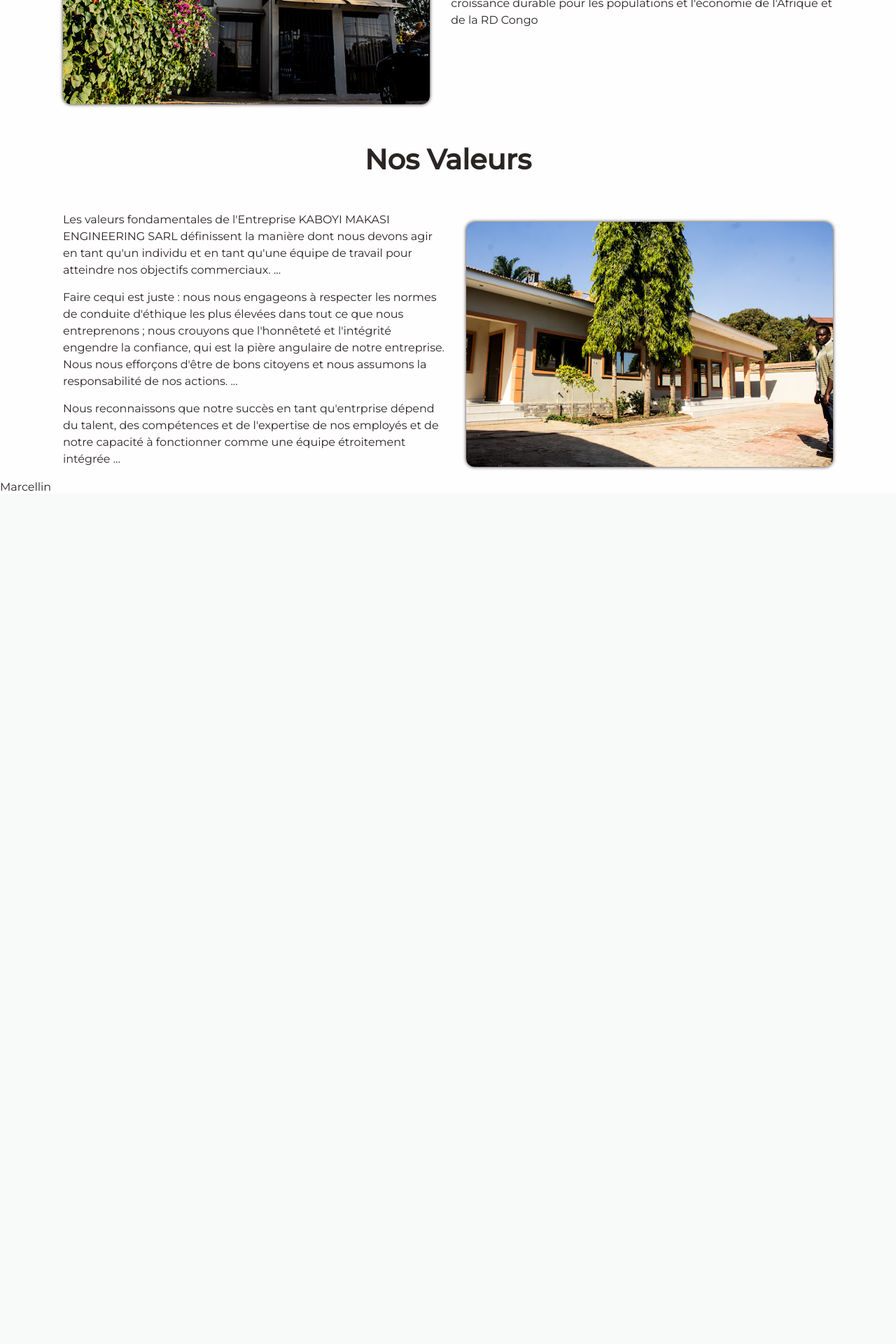
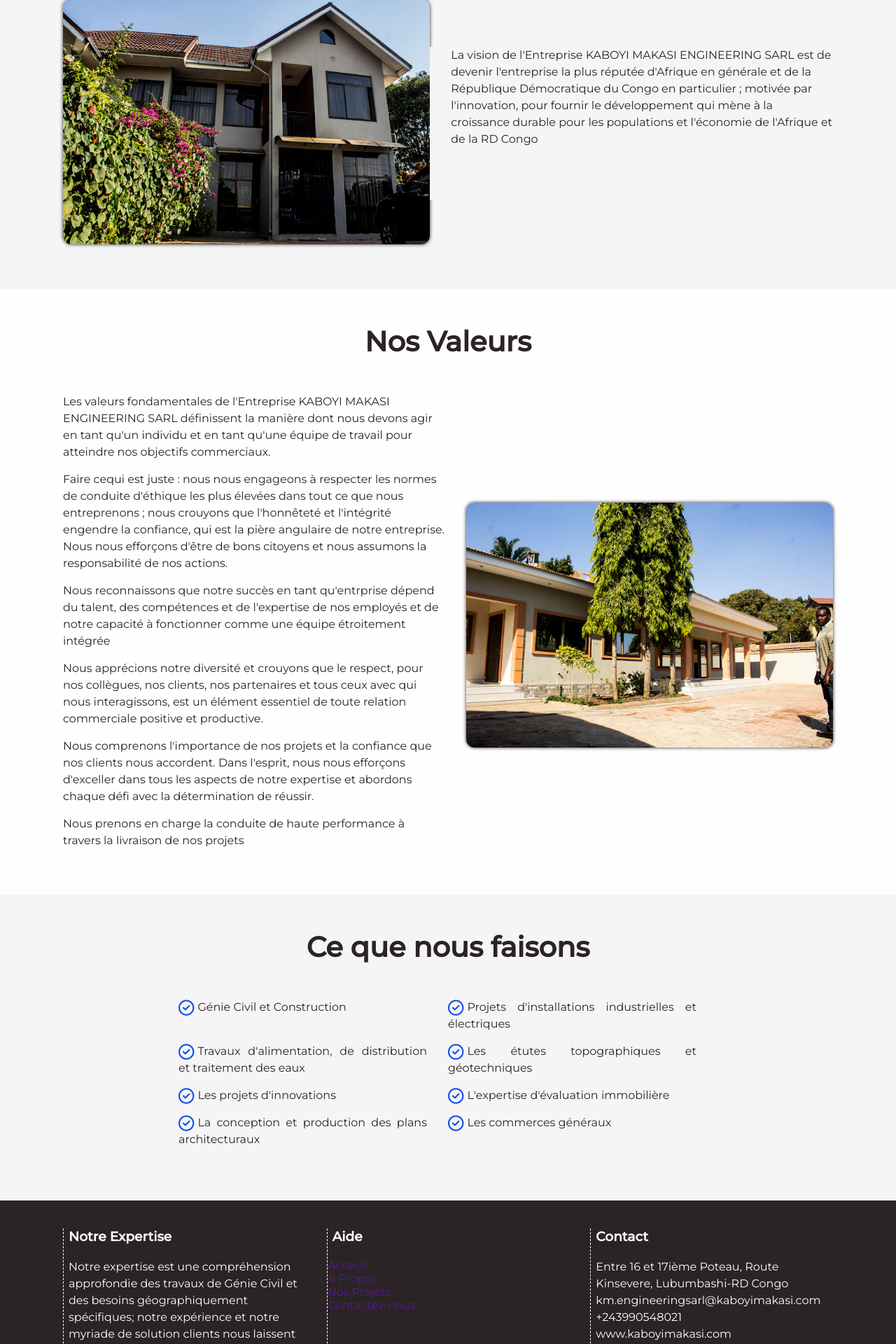
Before and after one commit to MarcellinMweze/site-kaboyimakasi, a PHP site: page / in a window 1280 px wide. Shown: the part 1760-3680 px from the top of the page at 70% size. Before the commit the page ends 2461 px from the top, so only its background shows below. Run offline with PHP 8.4, Linux system fonts and the light colour scheme.

Commit message:
Ajout éléments à propos

```diff
--- a/index.php
+++ b/index.php
@@ -32,7 +32,7 @@
                 <div class="liens">
                     <ul>
                         <li><a href="">Acceuil</a></li>
-                        <li><a href="">A props</a></li>
+                        <li><a href="">A propos</a></li>
                         <li><a href="">Nos Projets</a></li>
                         <li><a href="">Contactez-nous</a></li>
                     </ul>
@@ -51,10 +51,10 @@
                 </div>
             </div>
         </div>
-        <div class="apropos">
+        <div class="apercu">
             <div class="section">
-                <div class="contener-apropos">
                 <h2>Aperçu</h2>
+                <div class="contener-apercu">
                     <div class="contener-apercu">
                         <div class="apercu">
                             <p>L'entreprise KABOYI MAKASI ENGINEERING SARL est une entreprise de construction dédiée à tous types de travaux publics tel que les travaux routiers, le terrassement, les études topographiques et géotchniques, le génie civil, les travaux de nettoyages (cleaning), h'hydraulique, les bâtiments, l'électricité, les ponts et chaussées, la protection de l'environnement, l'approvisionnement en eau potable et assainissement, l'hurbanisme et aménagement du territoire, etc</p>
@@ -65,6 +65,12 @@
                             <img src="./images/station2.jpg" alt="Photo d'une Station">
                         </div>
                     </div>
+                </div>
+            </div>
+        </div>
+        <div class="vision">
+            <div class="contener-vision">
+                <div class="section">
                     <h2>Notre Vision</h2>
                     <div class="contener-vision">
                         <div class="imgapropos">
@@ -74,6 +80,11 @@
                             <p>La vision de l'Entreprise KABOYI MAKASI ENGINEERING SARL est de devenir l'entreprise la plus réputée d'Afrique en générale et de la République Démocratique du Congo en particulier ; motivée par l'innovation, pour fournir le développement qui mène à la croissance durable pour les populations et l'économie de l'Afrique et de la RD Congo</p>
                         </div>
                     </div>
+                </div>
+            </div>
+        </div>
+        <div class="nosvaleurs">
+            <div class="section">
                 <h2>Nos Valeurs</h2>
                 <div class="contener-valeur">
                     <div class="valeur">
@@ -90,10 +101,45 @@
                 </div>
             </div>
         </div>
+        <div class="domaine">
+            <div class="section">
+                <h2>Ce que nous faisons</h2>
+                <div class="faire">
+                    <p><i class="fa-regular fa-circle-check"></i>Génie Civil et Construction</p>
+                    <p><i class="fa-regular fa-circle-check"></i>Projets d'installations industrielles et électriques</p>
+                    <p><i class="fa-regular fa-circle-check"></i>Travaux d'alimentation, de distribution et traitement des eaux</p>
+                    <p><i class="fa-regular fa-circle-check"></i>Les étutes topographiques et géotechniques</p>
+                    <p><i class="fa-regular fa-circle-check"></i>Les projets d'innovations</p>
+                    <p><i class="fa-regular fa-circle-check"></i>L'expertise d'évaluation immobilière</p>
+                    <p><i class="fa-regular fa-circle-check"></i>La conception et production des plans architecturaux</p>
+                    <p><i class="fa-regular fa-circle-check"></i>Les commerces généraux</p>
+                </div>
+            </div>
         </div>
         <div class="footer">
-            <div class="footer-contener">
-                <p>Marcellin</p>
+            <div class="section">
+                <div class="contener-footer">
+                    <div class="expertise">
+                        <h3>Notre Expertise</h3>
+                        <p>Notre expertise est une compréhension approfondie des travaux de Génie Civil et des besoins géographiquement spécifiques; notre expérience et notre myriade de solution clients nous laissent dans une position unique pour devenir la première société de Génie Civil et de Construction de la région.</p>
+                    </div>
+                    <div class="aide">
+                        <h3>Aide</h3>
+                        <ul>
+                            <li><a href="">Acceuil</a></li>
+                            <li><a href="">A Propos</a></li>
+                            <li><a href="">Nos Projets</a></li>
+                            <li><a href="">Contactez-nous</a></i>
+                        </ul>
+                    </div>
+                    <div class="contact">
+                        <h3>Contact</h3>
+                        <p>Entre 16 et 17ième Poteau, Route Kinsevere, Lubumbashi-RD Congo</p>
+                        <p>km.engineeringsarl@kaboyimakasi.com</p>
+                        <p>+243990548021</p>
+                        <p>www.kaboyimakasi.com</p>
+                    </div>
+                </div>
             </div>
         </div>
     </main>
--- a/style.css
+++ b/style.css
@@ -16,7 +16,7 @@
   --ecrit: #fefefe;
   --background1: #36494e;
   --background2: #2b2424;
-  --background3: #e8eddf;
+  --background3: whitesmoke;
   --rouge: #804141;
   --btn: #1d77d1ef;
   --btnhover: #114be9;
@@ -24,7 +24,7 @@
   /* Les variables pour couper le long paragraphe de la section apropos contener valeur */
 
   --line-h: 24px;
-  --ntn-line-valeur: 16;
+  --ntn-line-valeur: 18;
 }
 
 body {
@@ -111,7 +111,6 @@ body {
 /* Style de la Section navbar */
 .navbar {
   box-shadow: 0px 0px 5px var(--background3);
-  /* margin-bottom: 5px; */
   position: sticky;
   top: 50px;
 }
@@ -174,7 +173,7 @@ body {
   color: var(--background3);
   font-size: 3rem;
   background: var(--rouge);
-  padding: 0 5px;
+  padding: 0 5px 0 9px;
 }
 
 .presentation .section .imgbatiment img {
@@ -189,49 +188,107 @@ body {
 
 /* Style de la partie A propos */
 
-.contener-apropos h2 {
+.vision,
+.domaine {
+  background: var(--background3);
+  padding-bottom: 60px;
+}
+
+.apercu {
+  margin-bottom: 40px;
+}
+
+.apercu h2,
+.vision h2,
+.nosvaleurs h2,
+.domaine h2 {
   margin: 50px 0;
   text-align: center;
   font-size: 2.5rem;
 }
 
-.contener-apropos p {
+.domaine h2 {
+  padding-top: 50px;
+}
+
+.apercu p,
+.vision p,
+.nosvaleurs p,
+.domaine .faire p {
   margin: 0px 30px 15px 0;
   line-height: 24px;
 }
 
-.contener-apropos .contener-vision p {
+.vision p {
   margin: 0px 0px 15px 30px;
 }
 
-.contener-apropos .imgapropos img {
-  border-radius: 12px;
-  box-shadow: 0px 0px 5px var(--background2);
-}
-
-.contener-apropos .contener-apercu .imgapropos img {
+.apercu img {
   height: 280px;
 }
 
-.contener-apropos .contener-vision img,
-.contener-apropos .contener-valeur img {
+.vision img,
+.nosvaleurs img,
+.apercu img {
+  border-radius: 12px;
+  box-shadow: 0px 0px 5px var(--background2);
   height: 350px;
 }
 
-.contener-apropos .contener-apercu,
-.contener-apropos .contener-vision,
-.contener-apropos .contener-valeur {
+.contener-apercu,
+.contener-vision,
+.contener-valeur {
   display: flex;
   align-items: center;
 }
 
-.contener-apropos .contener-valeur .valeur {
-  max-height: calc(var(--line-h) * var(--ntn-line-valeur));
-  overflow: hidden;
-  position: relative;
+.domaine .faire {
+  max-width: 70%;
+  margin: 0 auto;
+  display: grid;
+  grid-template-columns: 1fr 1fr;
 }
 
-.contener-apropos .contener-valeur .valeur ::after {
-  content: " ...";
-  cursor: pointer;
+.domaine .faire p {
+  text-align: justify;
 }
+
+.domaine .faire i {
+  font-size: 1.4rem;
+  vertical-align: middle;
+  margin-right: 5px;
+  color: var(--btnhover);
+}
+
+/* Style footer */
+
+.footer {
+  background: var(--background2);
+  height: 310px;
+  color: var(--ecrit);
+}
+
+.contener-footer {
+  display: grid;
+  grid-template-columns: 1fr 1fr 1fr;
+  column-gap: 30px;
+  padding-top: 40px;
+}
+
+.expertise,
+.aide,
+.contact {
+  border-left: 1px dashed var(--ecrit);
+}
+
+.expertise h3,
+.aide h3,
+.contact h3 {
+  margin: 0 0 20px 7px;
+}
+
+.expertise p,
+.contact p {
+  line-height: 24px;
+  margin-left: 7px;
+}
```
Lines whose indentation alone changed are shown as unchanged.
